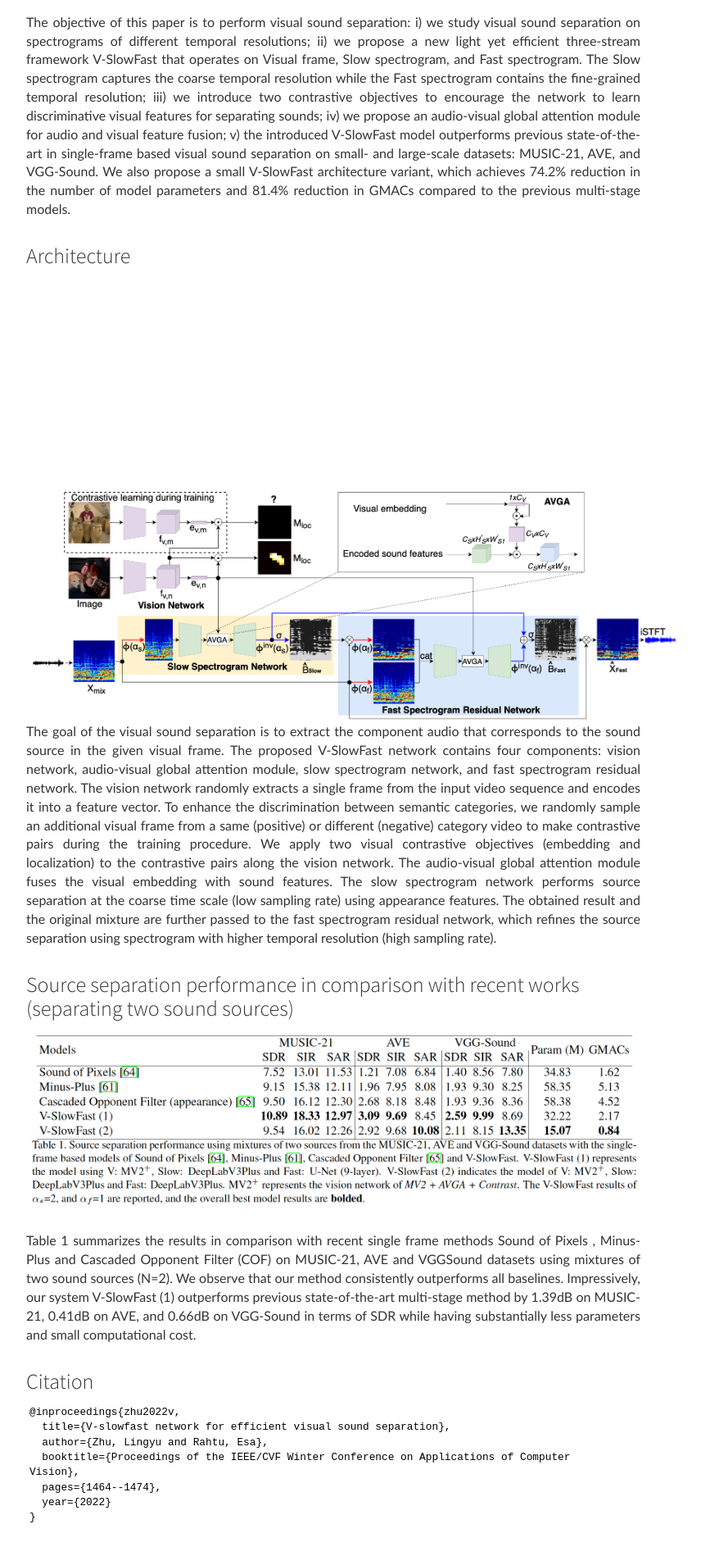
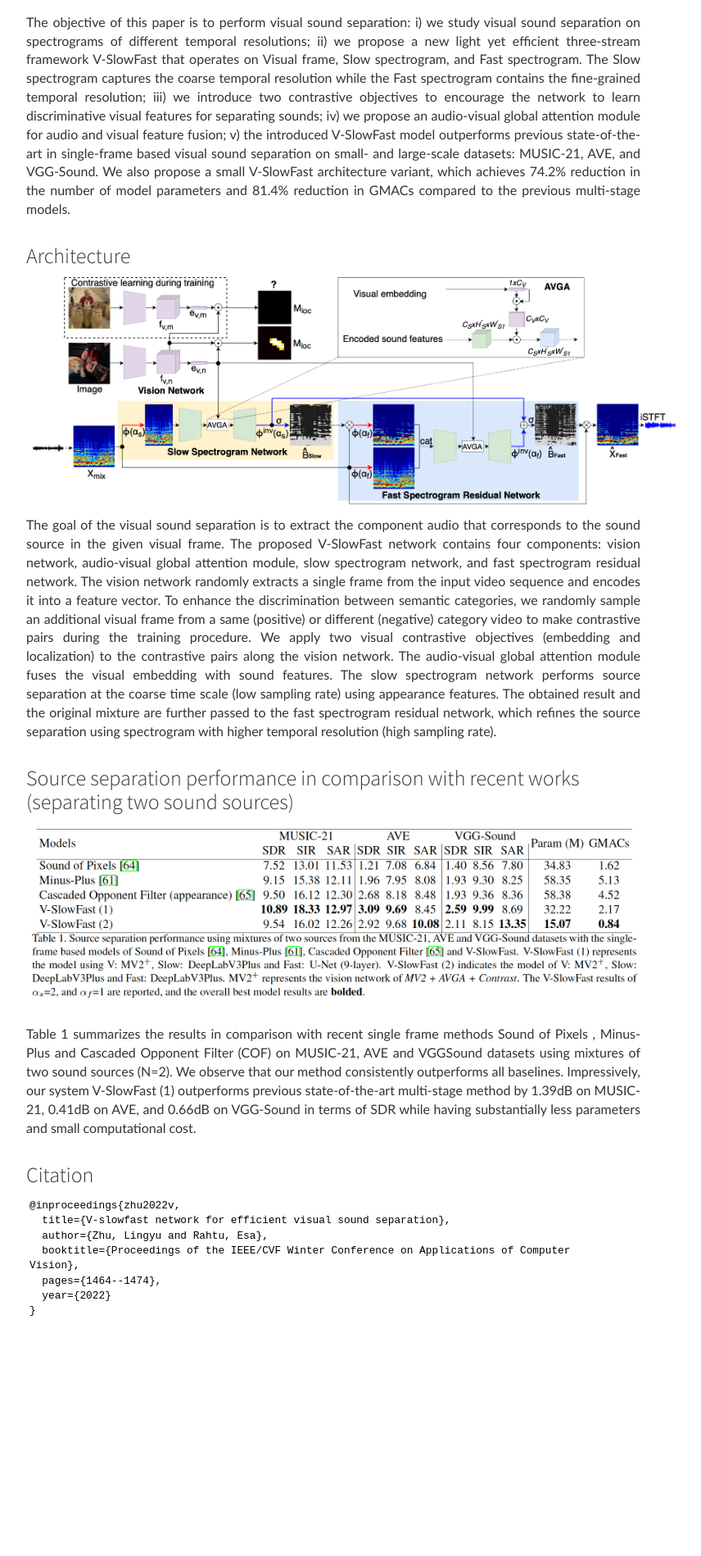
Before and after one commit to ly-zhu/ly-zhu.github.io, a Jekyll site: the page V-SlowFast/index.html, which Jekyll copies as it is, in a window 1280 px wide. Shown: the part 672-2570 px from the top of the page at 82% size, without its empty margins (233-1089 px from the left). Built offline with Jekyll 4.4.1, drawn with Linux system fonts in a browser that asks for light colours; nearby versions of some CDN libraries; comment, search, counter and statistics services are not loaded; after the commit the page ends 2318 px from its top, so only the background shows below that.

Commit message:
test img align=center

```diff
--- a/V-SlowFast/index.html
+++ b/V-SlowFast/index.html
@@ -96,11 +96,13 @@
                     Architecture
                 </h3>
                 <div class="text-center">
-                    <div style="position:relative;padding-top:35%;">
+                    <div style="position:relative;padding-top:0%;">
                         <!--
                         <image src="figures/overview.png" style="position:absolute;top:0;left:0;width:100%"><br>
                         -->
+                        <p align="center">
                         <image src="figures/overview.png", width="800"><br>
+                        </p>
                         <p class="text-justify">
                         The goal of the visual sound separation is to extract the component audio that corresponds to the sound source in the given visual frame. The proposed V-SlowFast network contains four components: vision network, audio-visual global attention module, slow spectrogram network, and fast spectrogram residual network. The vision network randomly extracts a single frame from the input video sequence and encodes it into a feature vector. To enhance the discrimination between semantic categories, we randomly sample an additional visual frame from a same (positive) or different (negative) category video to make contrastive pairs during the training procedure. We apply two visual contrastive objectives (embedding and localization) to the contrastive pairs along the vision network. The audio-visual global attention module fuses the visual embedding with sound features. The slow spectrogram network performs source separation at the coarse time scale (low sampling rate) using appearance features. The obtained result and the original mixture are further passed to the fast spectrogram residual network, which refines the source separation using spectrogram with higher temporal resolution (high sampling rate).
                         </p>
```
